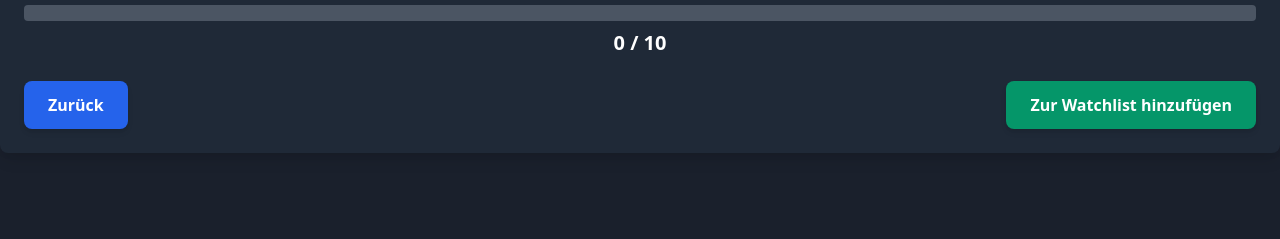
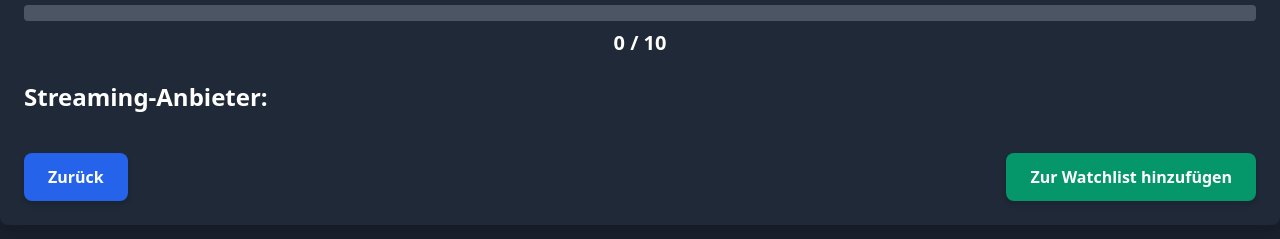
Before and after one commit to DundreDE/Watchlist, a plain HTML site: page details.html in a window 1280 px wide. Shown: the part 159-398 px from the top of the page. Drawn offline with nearby package versions, Linux system fonts and the light colour scheme; no server answers.

Commit message:
Update details.html

```diff
--- a/details.html
+++ b/details.html
@@ -33,6 +33,12 @@
                 <span id="ratingValue" class="block text-center mt-2 text-xl font-semibold text-white">0 / 10</span>
             </div>
         </div>
+        <div id="streamingProviders" class="mb-6">
+            <h2 class="text-2xl font-semibold text-white mb-4">Streaming-Anbieter:</h2>
+            <div id="providersContainer" class="flex flex-wrap gap-4">
+                <!-- Streaming-Anbieter werden hier eingefügt -->
+            </div>
+        </div>
         <div class="flex justify-between mt-4">
             <button onclick="window.history.back()" class="bg-blue-600 hover:bg-blue-800 text-white font-semibold py-3 px-6 rounded-lg shadow-md transition duration-300 ease-in-out transform hover:scale-105">
                 Zurück
```
